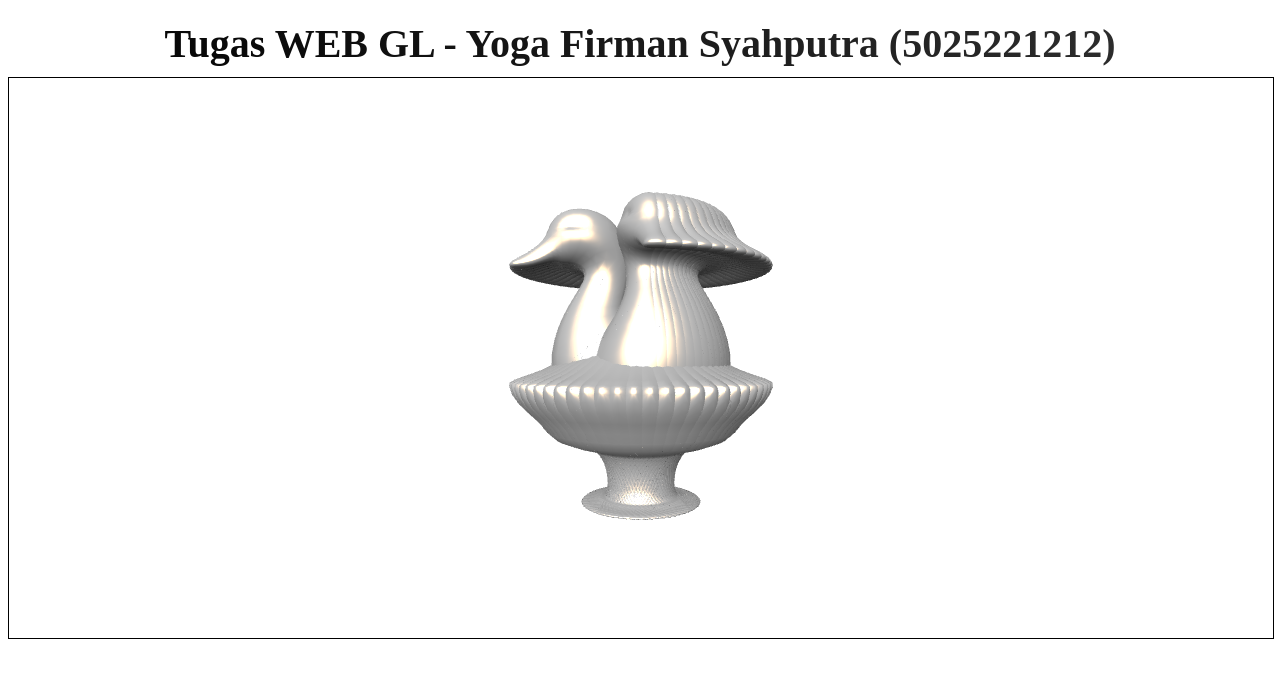
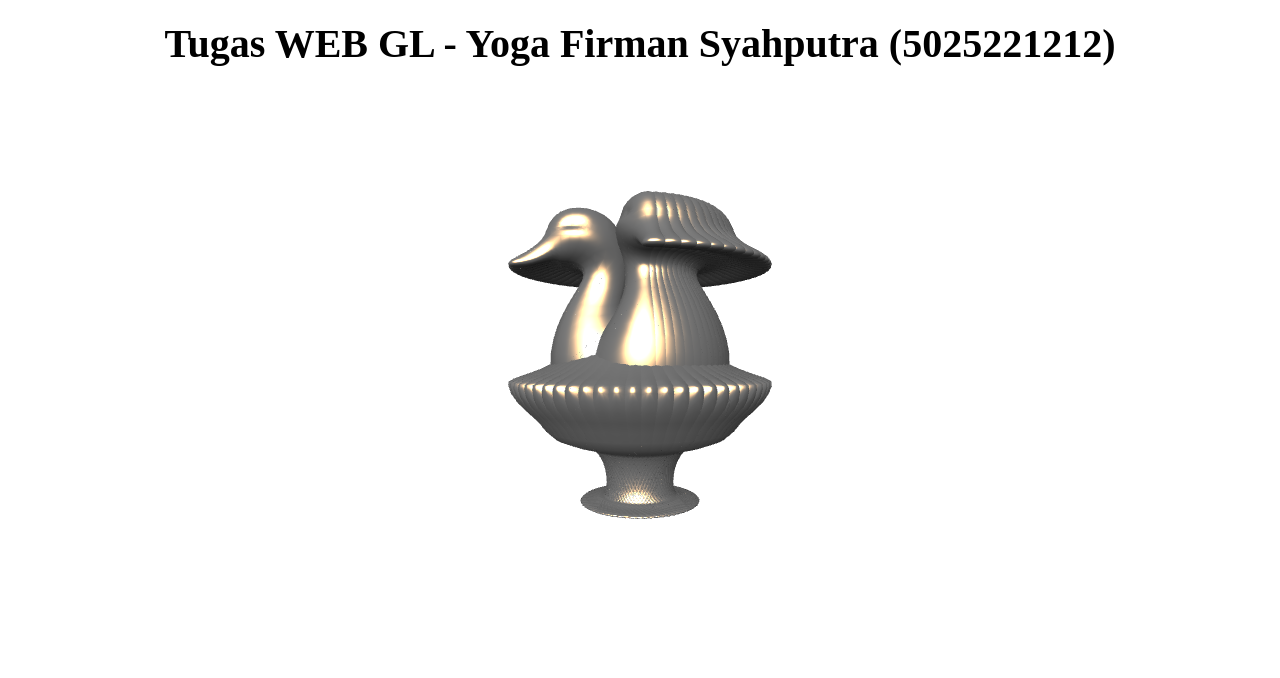
Before and after one commit to yogs14/webGL-Grafkom, a plain HTML site: page index.html in a window 1280 px wide. Drawn offline with Linux system fonts and the light colour scheme; animation ran at ten frames a second.

Commit message:
material

```diff
--- a/index.html
+++ b/index.html
@@ -9,6 +9,7 @@
     <script type="text/javascript" src="parsing_obj.js"></script>
     <script type="text/javascript" src="rendering_util.js"></script>
     <script type="text/javascript" src="main.js"></script>
+    <link rel="stylesheet" href="styles.css">
     <style>
         canvas {
             width: 100%; /* Full width */
@@ -18,8 +19,8 @@
         .gradient {
             font-size: 2.5rem;
             font-weight: bold;
-            background: linear-gradient(45deg, black, #333);
-            -webkit-background-clip: text; /* For Safari */
+            background: linear-gradient(45deg, black, black);
+            -webkit-background-clip: text;
             color: transparent;
             text-align: center;
             margin-top: 20px;
@@ -28,11 +29,10 @@
 
     </style>
 </head>
-
 <body onload="main()">
     <div class="gradient">Tugas WEB GL - Yoga Firman Syahputra (5025221212) </div>
-    <canvas id="canvas" style="border: 1px solid black;">
-        <!-- Canvas fallback content if WebGL is not supportedss -->
+    <canvas id="canvas">
+        <!-- Canvas fallback content if WebGL is not supported -->
     </canvas>
 </body>
 </html>
--- a/main.js
+++ b/main.js
@@ -91,10 +91,9 @@ async function main() {
   const Program = createProgram(gl, vs, fs);
 
   // Load and Parse the object file and materials into javascript objects
-  const objHref = 'uploads_files_4869166_duck+final.obj';
-  const mtlHref = 'uploads_files_4869166_duck+final.mtl'; // Add your MTL file URL here
+  const objHref = 'duck_final.obj';
   const obj = await loadOBJ(gl, objHref);
-  const materials = await loadMaterials(gl, obj, objHref, mtlHref); // Pass the optional mtlHref
+  const materials = await loadMaterials(gl, obj, objHref);
 
   // Get geometries extend and setup the camera and parts of geometry
   const extents = getGeometriesExtents(obj.geometries);
@@ -126,13 +125,15 @@ const loadOBJ = async (gl, objHref) => {
  * @param {WebGLRenderingContext} gl - The WebGL context.
  * @param {Object} obj - Parsed OBJ data.
  * @param {string} objHref - The URL to the OBJ file.
+ * @param {string} [mtlHref] - The optional URL to the MTL file.
  * @returns {Promise<Object>} The parsed material data with textures.
  */
-const loadMaterials = async (gl, obj, objHref) => {
+const loadMaterials = async (gl, obj, objHref, mtlHref = null) => {
   const baseHref = new URL(objHref, window.location.href);
-  const matTexts = await Promise.all(obj.materialLibs.map(async filename => {
-    const matHref = new URL(filename, baseHref).href;
-    const response = await fetch(matHref);
+  const materialHrefs = mtlHref ? [mtlHref] : obj.materialLibs.map(filename => new URL(filename, baseHref).href);
+
+  const matTexts = await Promise.all(materialHrefs.map(async href => {
+    const response = await fetch(href);
     return await response.text();
   }));
 
--- a/style.css
+++ /dev/null
@@ -1,8 +0,0 @@
-body {
-    margin: 0;
-    overflow: hidden;
-}
-
-canvas {
-    display: block;
-}
```
Also changed, not shown: duck_final.mtl, duck_final.obj, 2 other files.
